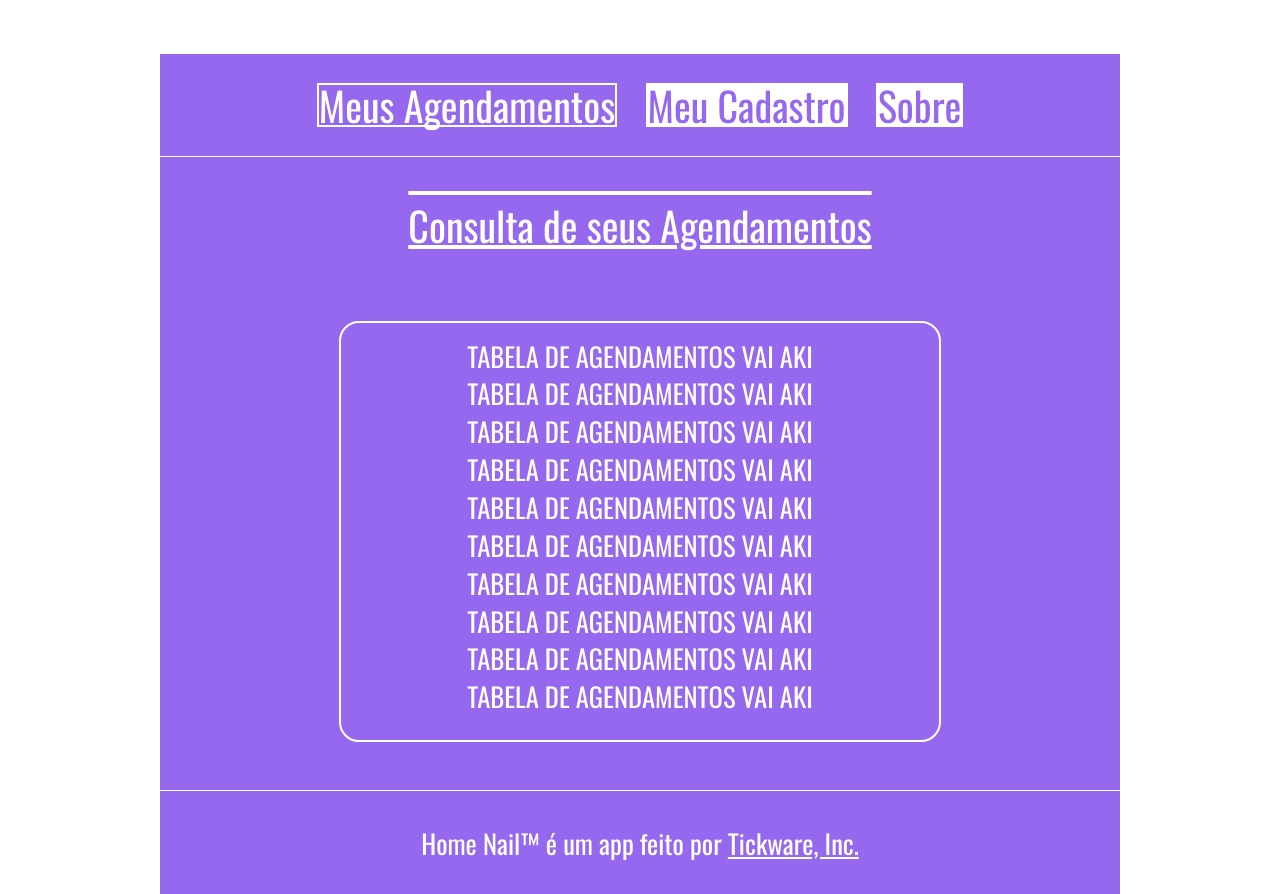
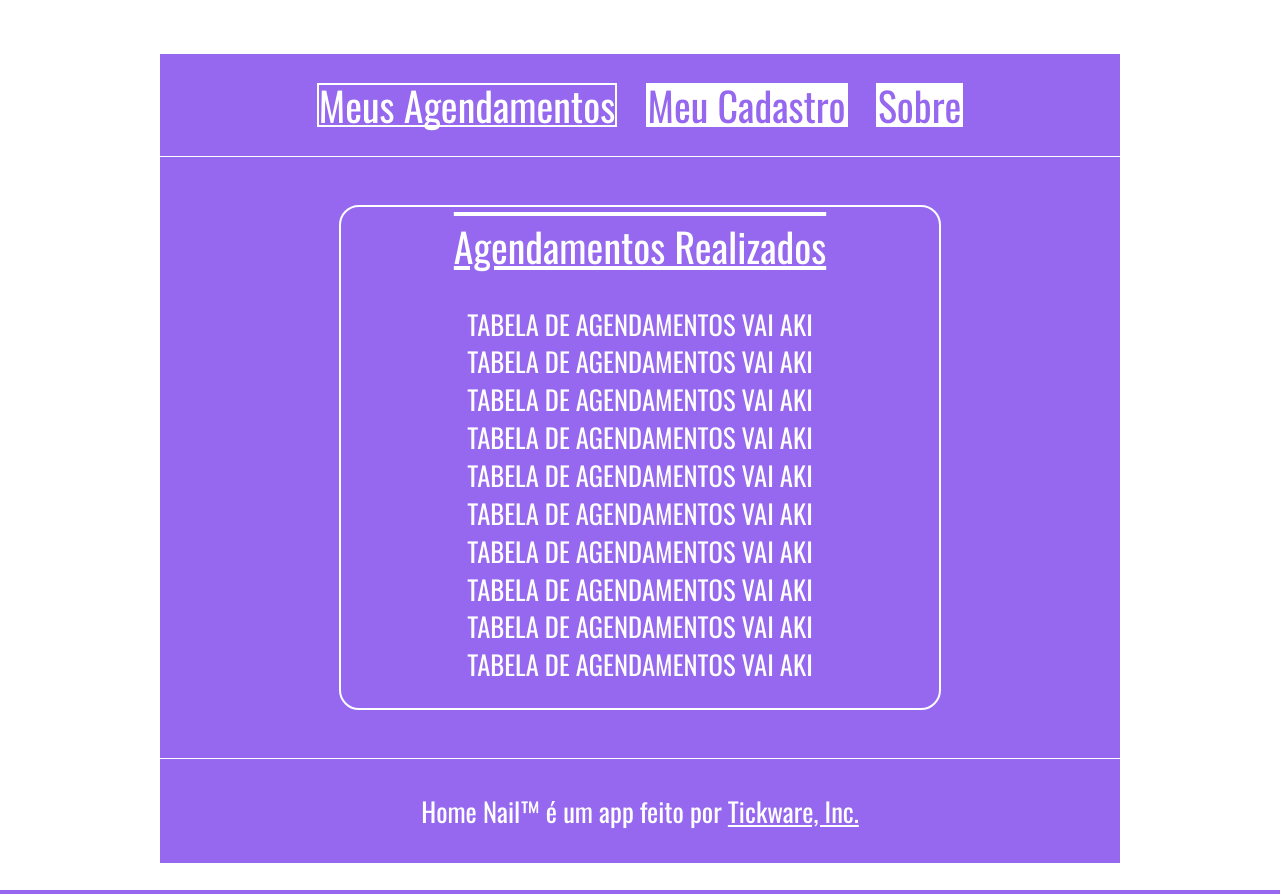
Before and after one commit to Tickware/home-nail, a Flask app: template templates/consulta_agendamentos_cliente.html in a window 1280 px wide. Shown: the part 238-1132 px from the top of the page. Run offline with Flask 2, Linux system fonts and the light colour scheme; the template is opened without the code that fills it, so the values that code supplies are empty.

Commit message:
Ajuste <h2>

```diff
--- a/templates/consulta_agendamentos_cliente.html
+++ b/templates/consulta_agendamentos_cliente.html
@@ -28,9 +28,9 @@
 		</header>
 
 		<section>
-			<h2>Consulta de seus Agendamentos</h2>
+			<div>
+				<h2>Agendamentos Realizados</h2>
 
-			<div>
 				<p>TABELA DE AGENDAMENTOS VAI AKI</p>
 				<p>TABELA DE AGENDAMENTOS VAI AKI</p>
 				<p>TABELA DE AGENDAMENTOS VAI AKI</p>
@@ -42,7 +42,6 @@
 				<p>TABELA DE AGENDAMENTOS VAI AKI</p>
 				<p>TABELA DE AGENDAMENTOS VAI AKI</p>
 			</div>
-
 		</section>
 
 		<footer class="footer">
```
